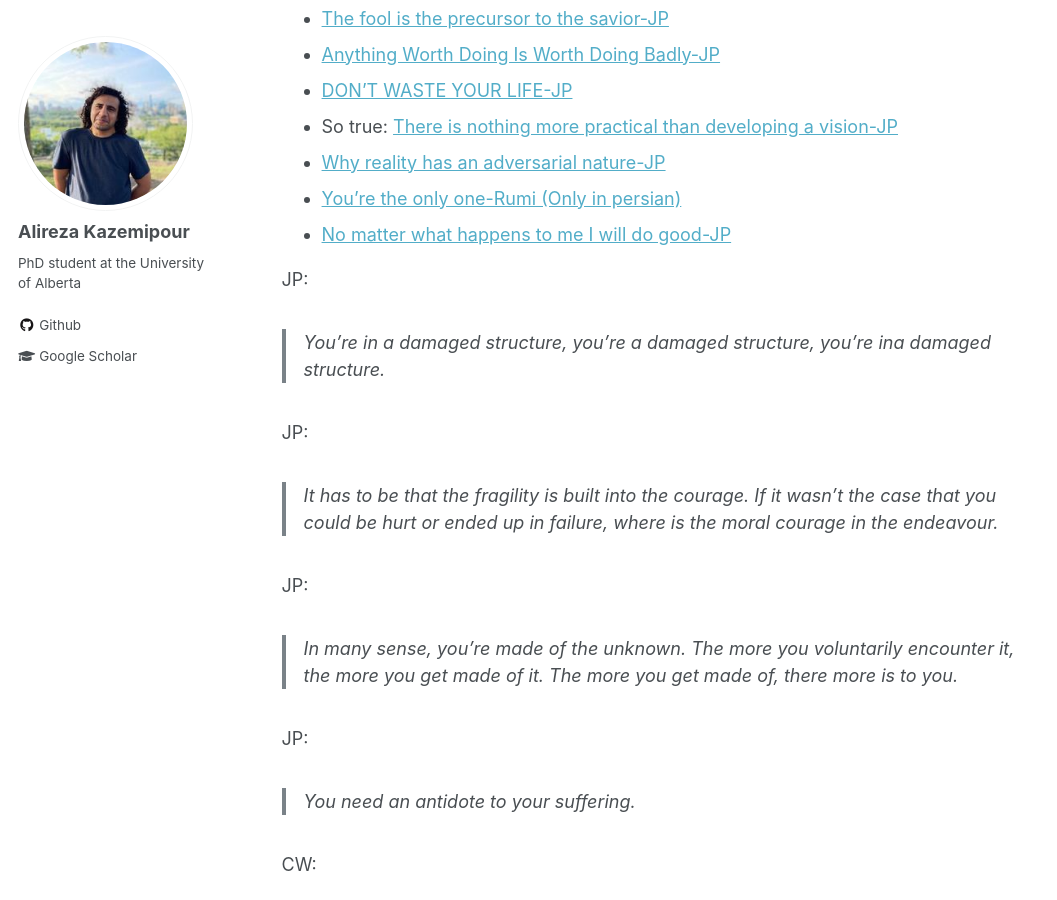
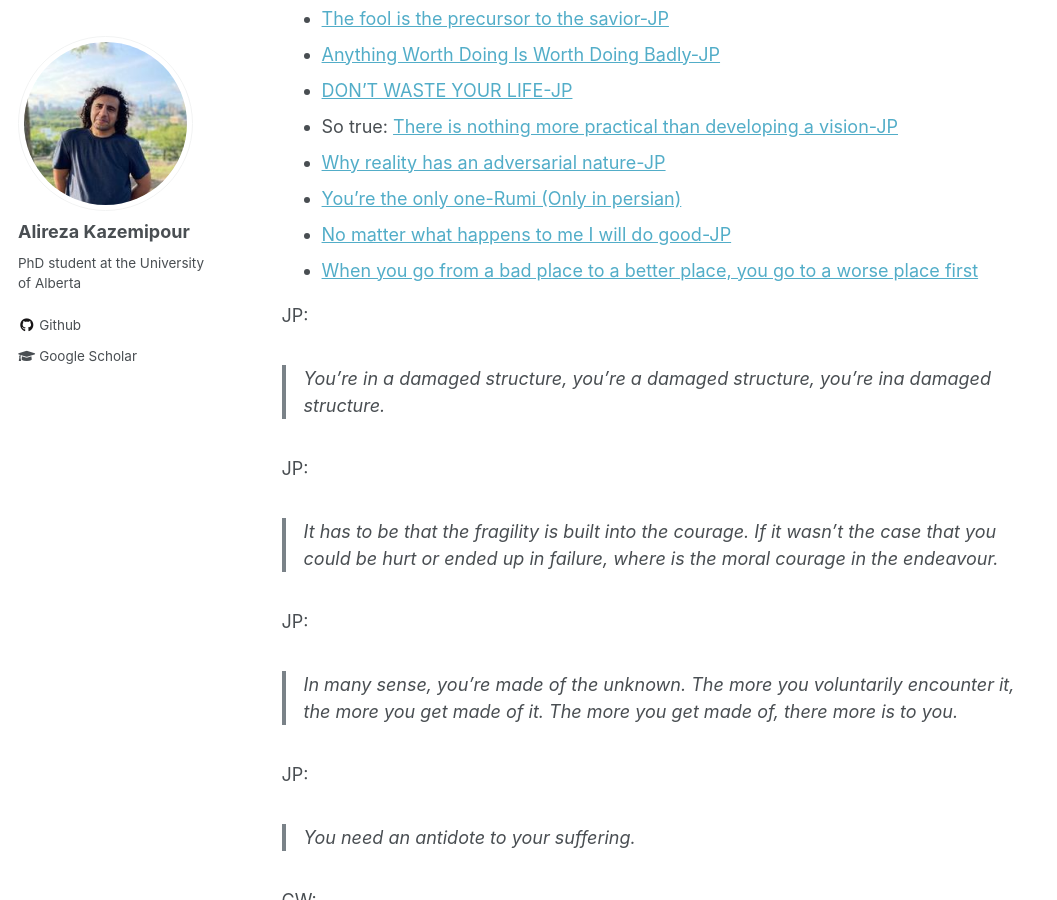
Before and after one commit to alirezakazemipour/alirezakazemipour.github.io, a Jekyll site: the page built from _misc/misc-1.md, in a window 1280 px wide and 900 px high, scrolled down 1380 px. Shown: the whole window, without its empty margins (0-1057 px from the left). Built offline with Jekyll 4.4.1, drawn with Linux system fonts in a browser that asks for light colours.

Commit message:
add new videos's link

```diff
--- a/_misc/misc-1.md
+++ b/_misc/misc-1.md
@@ -43,6 +43,7 @@ permalink: /misc/misc-1
 - [Why reality has an adversarial nature-JP](https://github.com/alirezakazemipour/alirezakazemipour.github.io/raw/refs/heads/master/_vids/Horrible%20THINGS%20are%20Chasing%20YOU%20by%20Jordan%20B%20Peterson.mp4)
 - [You're the only one-Rumi (Only in persian)](https://rozmusic.com/مهران-مدیری-یار-تویی.html)
 - [No matter what happens to me I will do good-JP](https://github.com/alirezakazemipour/alirezakazemipour.github.io/raw/refs/heads/master/_vids/No%20matter%20what%20happens%20to%20me%20I%20will%20do%20good-JP.mp4)
+- [When you go from a bad place to a better place, you go to a worse place first](https://github.com/alirezakazemipour/alirezakazemipour.github.io/raw/refs/heads/master/_vids/When%20you%20go%20from%20a%20bad%20place%20to%20a%20better%20place,%20you%20go%20to%20a%20worse%20place%20first.mp4)
 
 JP:
 > You're in a damaged structure, you're a damaged structure, you're ina damaged structure.
```
